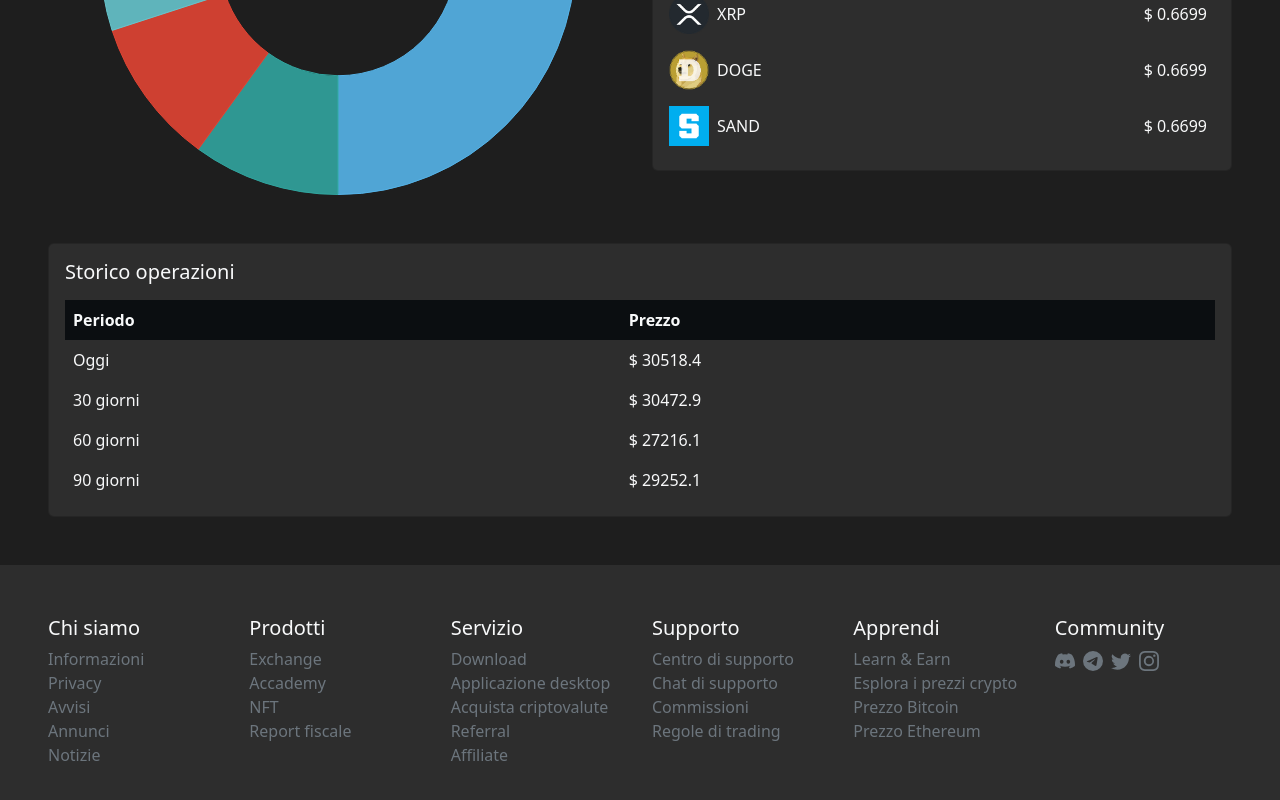
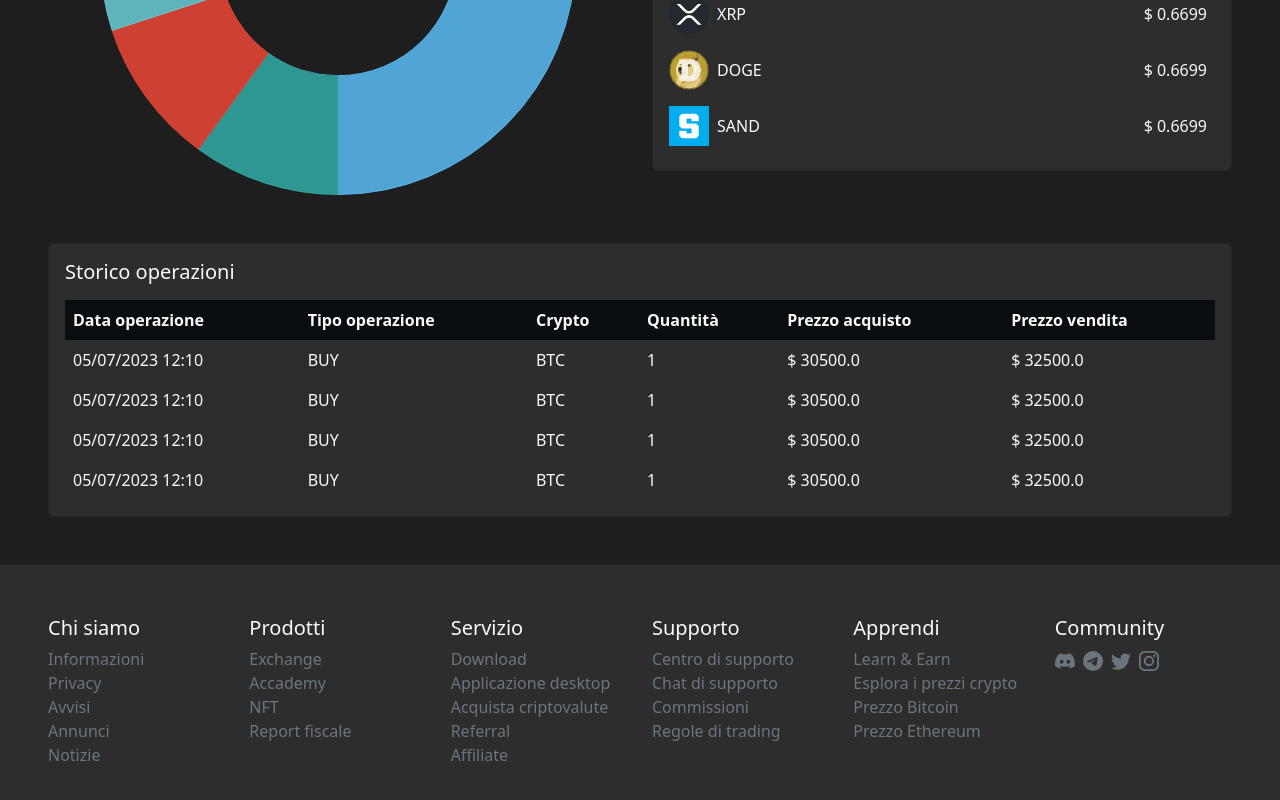
Before and after one commit to Massimiliano2022/CAPSTONE-PROJECT-FRONTEND, a React (Create React App) app: page /wallet in a window 1280 px wide. Shown: the part 502-1302 px from the top of the page. Built offline with nearby package versions, Linux system fonts and the light colour scheme.

Commit message:
completata versione statica

```diff
--- a/src/components/MyLogin.jsx
+++ b/src/components/MyLogin.jsx
@@ -1,4 +1,5 @@
 import { Col, Container, Form, Row } from "react-bootstrap";
+import { NavLink } from "react-router-dom";
 
 const MyLogin = () => {
     return (
@@ -19,6 +20,17 @@ const MyLogin = () => {
                                 </Form.Group>
                                 <button type="button" className="btn mt-3 text-center rounded rounded-1 p-2 w-100" style={{ background: "#EBB60B" }}>Accedi</button>
                             </Form>
+                            <div className="d-flex justify-content-between align-items-center mt-3">
+                                <p className="m-0 fs-6">Non hai un account?</p>
+                                <NavLink
+                                    to={"/signup"}
+                                    activeclassname="active"
+                                    className="nav-link ps-3 fs-6"
+                                    style={{color:"#EBB60B"}}
+                                >
+                                    Registrati
+                                </NavLink>
+                            </div>
                         </div>
                     </Col>
                 </Row>
--- a/src/components/MyMain.jsx
+++ b/src/components/MyMain.jsx
@@ -3,6 +3,9 @@ import btcLogo from '../img/bitcoin.png'
 import ethLogo from '../img/ethereum.png'
 import adaLogo from '../img/cardano.png'
 import dotLogo from '../img/polkadot.png'
+
+import tablet from '../img/tablet.png'
+
 import { BiLogIn } from "react-icons/bi";
 import { BsFillPersonFill } from "react-icons/bs";
 import { Link } from 'react-router-dom';
@@ -50,12 +53,12 @@ const MyMain = () => {
                         <Link to={"/crypto"} className="nav-link">
                             <Card className="mb-4" style={{ background: "#2d2d2d" }}>
                                 <Card.Body>
-                                    <img src={btcLogo} alt='Bitcoin Logo' width={50} />
-                                    <div className='d-flex justify-content-center py-4'>
-                                        <Col sm={4}>
+                                    <img src={btcLogo} alt='Bitcoin Logo' width={50} className="img-fluid object-fit-cover"/>
+                                    <div className='d-flex justify-space-between py-4'>
+                                        <Col sm={4} className="me-2">
                                             <Card.Text>BTC/USDT</Card.Text>
                                         </Col>
-                                        <Col sm={4}>
+                                        <Col sm={4} className="me-2">
                                             <Card.Text>30518.49</Card.Text>
                                         </Col>
                                         <Col sm={4}>
@@ -84,12 +87,12 @@ const MyMain = () => {
                         <Link to={"/crypto"} className="nav-link">
                             <Card className="mb-4" style={{ background: "#2d2d2d" }}>
                                 <Card.Body>
-                                    <img src={ethLogo} alt='Bitcoin Logo' width={50} />
-                                    <div className='d-flex justify-content-center py-4'>
-                                        <Col sm={4}>
+                                    <img src={ethLogo} alt='Ethereum Logo' width={50} className="img-fluid object-fit-cover"/>
+                                    <div className='d-flex justify-space-between py-4'>
+                                        <Col sm={4} className="me-2">
                                             <Card.Text>ETH/USDT</Card.Text>
                                         </Col>
-                                        <Col sm={4}>
+                                        <Col sm={4} className="me-2">
                                             <Card.Text>1935.69</Card.Text>
                                         </Col>
                                         <Col sm={4}>
@@ -118,12 +121,12 @@ const MyMain = () => {
                         <Link to={"/crypto"} className="nav-link">
                             <Card className="mb-4" style={{ background: "#2d2d2d" }}>
                                 <Card.Body>
-                                    <img src={adaLogo} alt='Cardano Logo' width={50} />
-                                    <div className='d-flex justify-content-center py-4'>
-                                        <Col sm={4}>
+                                    <img src={adaLogo} alt='Cardano Logo' width={50} className="img-fluid object-fit-cover"/>
+                                    <div className='d-flex justify-space-between py-4'>
+                                        <Col sm={4} className="me-2">
                                             <Card.Text>ADA/USDT</Card.Text>
                                         </Col>
-                                        <Col sm={4}>
+                                        <Col sm={4} className="me-2">
                                             <Card.Text>0.2819</Card.Text>
                                         </Col>
                                         <Col sm={4}>
@@ -152,12 +155,12 @@ const MyMain = () => {
                         <Link to={"/crypto"} className="nav-link">
                             <Card className="mb-4" style={{ background: "#2d2d2d" }}>
                                 <Card.Body>
-                                    <img src={dotLogo} alt='Polkadot Logo' width={50} />
-                                    <div className='d-flex justify-content-center py-4'>
-                                        <Col sm={4}>
+                                    <img src={dotLogo} alt='Polkadot Logo' width={50} className="img-fluid object-fit-cover"/>
+                                    <div className='d-flex justify-space-between py-4'>
+                                        <Col sm={4} className="me-2">
                                             <Card.Text>DOT/USDT</Card.Text>
                                         </Col>
-                                        <Col sm={4}>
+                                        <Col sm={4} className="me-2">
                                             <Card.Text>5.29</Card.Text>
                                         </Col>
                                         <Col sm={4}>
--- a/src/components/MySignup.jsx
+++ b/src/components/MySignup.jsx
@@ -1,4 +1,5 @@
 import { Col, Container, Form, Row } from "react-bootstrap";
+import { NavLink } from "react-router-dom";
 
 const MySignup = () => {
     return (
@@ -27,6 +28,17 @@ const MySignup = () => {
                                 </Form.Group>
                                 <button type="button" className="btn mt-3 text-center rounded rounded-1 p-2 w-100" style={{ background: "#EBB60B" }}>Iscriviti</button>
                             </Form>
+                            <div className="d-flex justify-content-between align-items-center mt-3">
+                                <p className="m-0 fs-6">Hai già un account?</p>
+                                <NavLink
+                                    to={"/login"}
+                                    activeclassname="active"
+                                    className="nav-link ps-3 fs-6"
+                                    style={{color:"#EBB60B"}}
+                                >
+                                    Accedi
+                                </NavLink>
+                            </div>
                         </div>
                     </Col>
                 </Row>
--- a/src/components/MyWallet.jsx
+++ b/src/components/MyWallet.jsx
@@ -21,7 +21,7 @@ const MyWallet = () => {
         <>
             <Container fluid className="text-light px-5" style={{ background: "#1E1E1E" }}>
                 <Row className="py-5">
-                    <h2>Wallet</h2>
+                    <h2>Asset</h2>
                     <Col md={6} className="d-flex justify-content-center align-items-center">
                         <MyDoughnutChart chartData={chartData} />
                     </Col>
@@ -100,26 +100,46 @@ const MyWallet = () => {
                                 <Table className='text-light m-0'>
                                     <thead style={{ background: "#0B0E11" }}>
                                         <tr>
-                                            <th>Periodo</th>
-                                            <th>Prezzo</th>
+                                            <th>Data operazione</th>
+                                            <th>Tipo operazione</th>
+                                            <th>Crypto</th>
+                                            <th>Quantità</th>
+                                            <th>Prezzo acquisto</th>
+                                            <th>Prezzo vendita</th>
                                         </tr>
                                     </thead>
                                     <tbody>
                                         <tr>
-                                            <td>Oggi</td>
-                                            <td>$ 30518.4</td>
+                                            <td>05/07/2023 12:10</td>
+                                            <td>BUY</td>
+                                            <td>BTC</td>
+                                            <td>1</td>
+                                            <td>$ 30500.0</td>
+                                            <td>$ 32500.0</td>
                                         </tr>
                                         <tr>
-                                            <td>30 giorni</td>
-                                            <td>$ 30472.9</td>
+                                            <td>05/07/2023 12:10</td>
+                                            <td>BUY</td>
+                                            <td>BTC</td>
+                                            <td>1</td>
+                                            <td>$ 30500.0</td>
+                                            <td>$ 32500.0</td>
                                         </tr>
                                         <tr>
-                                            <td>60 giorni</td>
-                                            <td>$ 27216.1</td>
+                                            <td>05/07/2023 12:10</td>
+                                            <td>BUY</td>
+                                            <td>BTC</td>
+                                            <td>1</td>
+                                            <td>$ 30500.0</td>
+                                            <td>$ 32500.0</td>
                                         </tr>
                                         <tr>
-                                            <td>90 giorni</td>
-                                            <td>$ 29252.1</td>
+                                            <td>05/07/2023 12:10</td>
+                                            <td>BUY</td>
+                                            <td>BTC</td>
+                                            <td>1</td>
+                                            <td>$ 30500.0</td>
+                                            <td>$ 32500.0</td>
                                         </tr>
                                     </tbody>
                                 </Table>
```
Also changed, not shown: src/components/MyCryptoList.jsx (+32 -32 lines), src/img/tablet.png (added).
